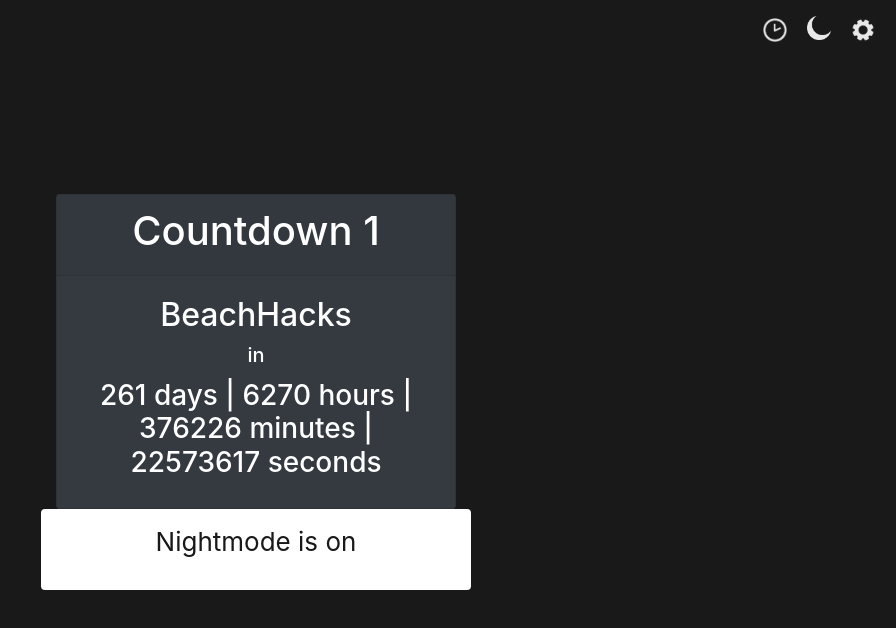
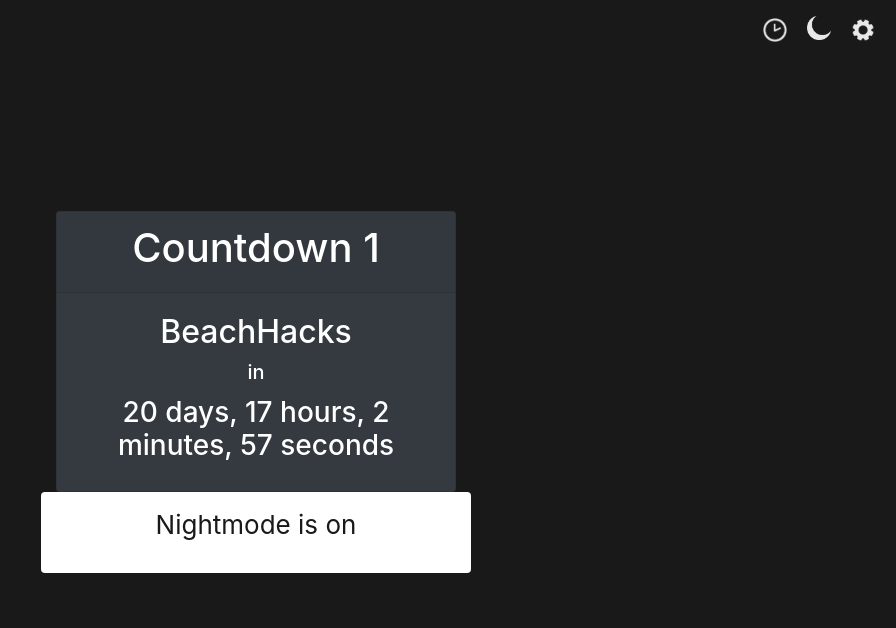
Before and after one commit to ppoppler/Timebomb, a React (Create React App) app in the folder timebomb/: page / in a window 1280 px wide. Shown: the top 628 px of the page, without its empty margins (384-1280 px from the left). Built offline with nearby package versions, Linux system fonts and the light colour scheme.

Commit message:
Fix countdown logic

```diff
--- a/timebomb/src/components/Countdown.jsx
+++ b/timebomb/src/components/Countdown.jsx
@@ -29,6 +29,8 @@ export default class Countdown extends Component {
    */
 
   getTimeLeft() {
+
+    /**
     var date1 = new Date();
     var date2 = new Date('December 17, 2019 03:24:00')
 
@@ -37,17 +39,27 @@ export default class Countdown extends Component {
     var hours = inHours(date1, date2);
     var minutes = inMinutes(date1, date2);
     var seconds = inSeconds(date1, date2);
+    */
+
+   var date1 = new Date().getTime();
+   var date2 = new Date('April 20, 2019 14:00:00').getTime();
+
+   var t = parseInt(date2 - date1);
+   var seconds = Math.floor((t/1000) % 60);
+   var minutes = Math.floor((t/1000/60) % 60);
+   var hours = Math.floor((t/(1000*60*60)) % 24);
+   var days = Math.floor((t/(1000*60*60*24)));
 
     if (days > 1) {
       this.setState({
-        timeLeft: `${days} days | ${hours} hours | ${minutes} minutes | ${seconds} seconds`
+        timeLeft: `${days} days, ${hours} hours, ${minutes} minutes, ${seconds} seconds`
       });
     } else if (hours > 1) {
       this.setState({
-        timeLeft: `${hours} hours | ${minutes} minutes | ${seconds} seconds`
+        timeLeft: `${hours} hours, ${minutes} minutes, ${seconds} seconds`
       });
     } else if (minutes > 1) {
-      this.setState({ timeLeft: `${minutes} minutes | ${seconds} seconds` });
+      this.setState({ timeLeft: `${minutes} minutes, ${seconds} seconds` });
     } else {
       this.setState({ timeLeft: `${seconds} seconds` });
     }
```
